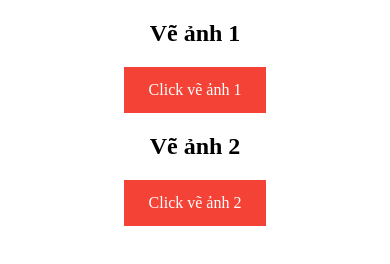
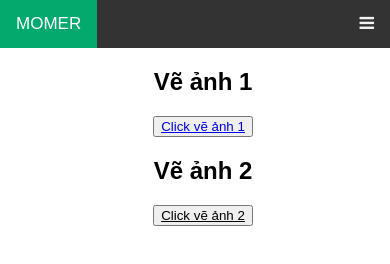
Before and after one commit to ThanhMOMER/ThanhMOMER.github.io, a plain HTML site: page index.html in a window 390 px wide. Drawn offline with Linux system fonts and the light colour scheme.

Commit message:
add menu

```diff
--- a/index.html
+++ b/index.html
@@ -1,32 +1,102 @@
 <!DOCTYPE html>
 <html>
 <head>
+<meta name="viewport" content="width=device-width, initial-scale=1">
+<link rel="stylesheet" href="https://cdnjs.cloudflare.com/ajax/libs/font-awesome/4.7.0/css/font-awesome.min.css">
 <style>
-a:link, a:visited {
-  background-color: #f44336;
-  color: white;
-  padding: 14px 25px;
-  text-align: center;
-  text-decoration: none;
-  display: inline-block;
+body {
+  margin: 0;
+  font-family: Arial, Helvetica, sans-serif;
 }
 
-a:hover, a:active {
-  background-color: red;
+.topnav {
+  overflow: hidden;
+  background-color: #333;
+}
+
+.topnav a {
+  float: left;
+  display: block;
+  color: #f2f2f2;
+  text-align: center;
+  padding: 14px 16px;
+  text-decoration: none;
+  font-size: 17px;
+}
+
+.topnav a:hover {
+  background-color: #ddd;
+  color: black;
+}
+
+.topnav a.active {
+  background-color: #04AA6D;
+  color: white;
+}
+
+.topnav .icon {
+  display: none;
+}
+
+@media screen and (max-width: 600px) {
+  .topnav a:not(:first-child) {display: none;}
+  .topnav a.icon {
+    float: right;
+    display: block;
+  }
+}
+
+@media screen and (max-width: 600px) {
+  .topnav.responsive {position: relative;}
+  .topnav.responsive .icon {
+    position: absolute;
+    right: 0;
+    top: 0;
+  }
+  .topnav.responsive a {
+    float: none;
+    display: block;
+    text-align: left;
+  }
 }
 </style>
 </head>
 <body>
+
+<div class="topnav" id="myTopnav">
+  <a href="https://momer.my" class="active">MOMER</a>
+  <a href="https://www.facebook.com/ananan11que">Contact</a>
+  <a href="https://momer.my">About</a>
+  <a href="javascript:void(0);" class="icon" onclick="myFunction()">
+    <i class="fa fa-bars"></i>
+  </a>
+</div>
+
+<div style="padding-left:16px">
   <div style="text-align: center;">
 
     <h2>Vẽ ảnh 1</h2>
 
-    <a href="image_1.html" target="_blank"A>Click vẽ ảnh 1</a>
+    <button><a href="image_1.html" target="_blank"A>Click vẽ ảnh 1</a></button>
+
 
     <h2>Vẽ ảnh 2</h2>
 
-    <a href="image_2.html" target="_blank"A>Click vẽ ảnh 2</a>
+    <button> <a style="text-align: center; color: #000;" href="image_2.html" target="_blank"A>Click vẽ ảnh 2</a></button>
 
-  </divd>
+  </div>
+</div>
+
+<script>
+function myFunction() {
+  var x = document.getElementById("myTopnav");
+  if (x.className === "topnav") {
+    x.className += " responsive";
+  } else {
+    x.className = "topnav";
+  }
+}
+</script>
+
 </body>
 </html>
```
